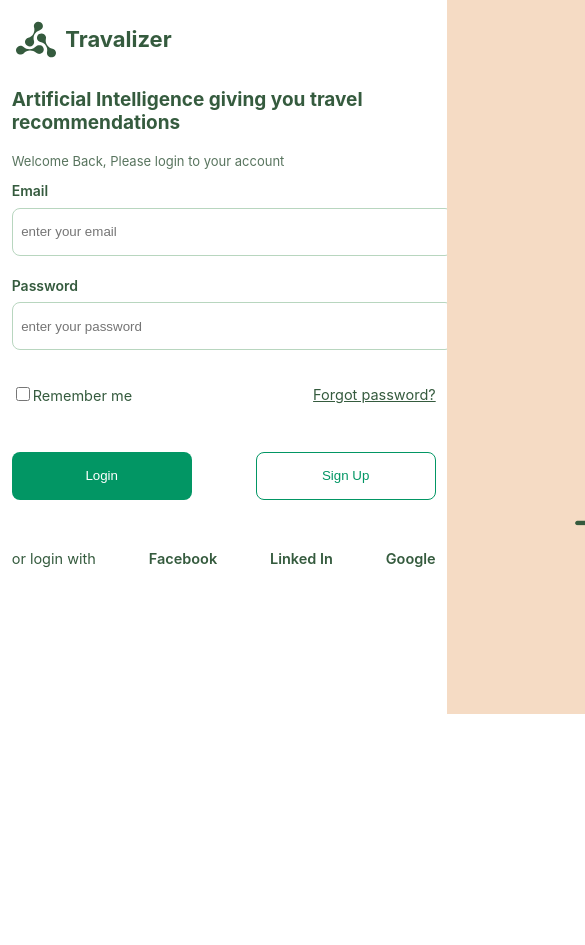
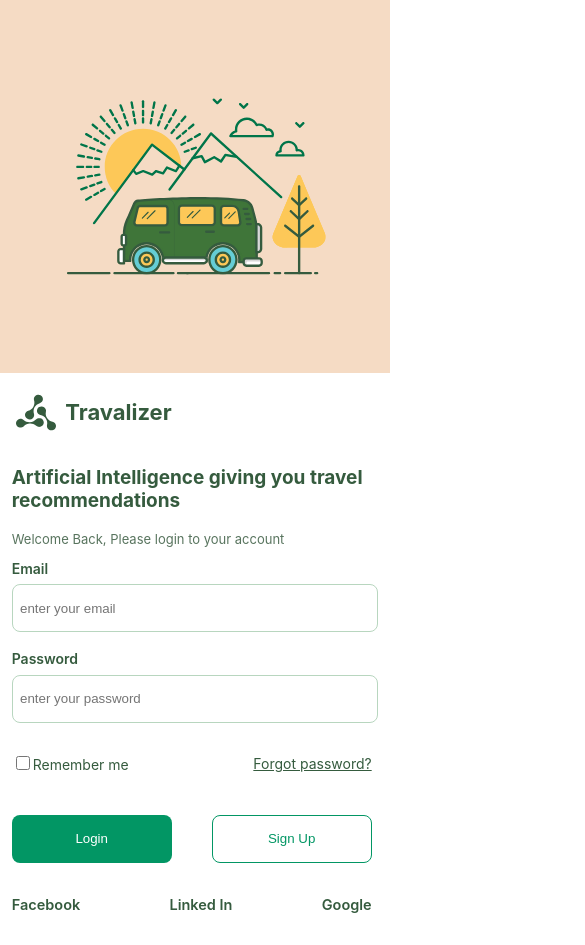
Before and after one commit to ForJessicaSake/Emotion-with-React-Login-Page, a React (Create React App) app: page / in a window 390 px wide. Shown: the top 945 px of the page, 585 px wide, since content can reach past the window. Before the commit the page ends 844 px from the top, so only its background shows below. Built offline with nearby package versions, Linux system fonts and the light colour scheme.

Commit message:
fix:media queries completed

```diff
--- a/package.json
+++ b/package.json
@@ -36,5 +36,8 @@
       "last 1 firefox version",
       "last 1 safari version"
     ]
+  },
+  "devDependencies": {
+    "@emotion/babel-plugin": "^11.10.5"
   }
 }
--- a/src/App.css
+++ b/src/App.css
@@ -5,6 +5,10 @@
   grid-template-columns: repeat(1,1fr);
   text-decoration: underline;
   list-style: none;
+  flex-direction: column-reverse;
+  position: absolute;
+  border: 1px solid black;
+  display: ;
 }
 
 .App-logo {
--- a/src/App.js
+++ b/src/App.js
@@ -1,5 +1,6 @@
 //import the styled package from emotion/styled
 import styled from "@emotion/styled";
+
 import bus from "./Asserts/Illustration.svg";
 import logo from "./Asserts/Logo.svg";
 
@@ -7,11 +8,15 @@ function App() {
   const MainContent = styled.div`
     display: flex;
     justify-content: space-between;
+    @media (max-width: 1024px) {
+      flex-direction: column-reverse;
+    }
   `;
   const Nav = styled.div`
     display: flex;
     justify-content: space-between;
     width: 160px;
+    padding:2% 0%
   `;
   const BrandName = styled.h1`
     color: #355b3e;
@@ -19,7 +24,7 @@ function App() {
     font-weight: 700;
   `;
   const Text = styled.div`
-    padding: 3% 3%;
+    padding: 0% 3%;
   `;
 
   const HeaderText = styled.h3`
@@ -27,6 +32,9 @@ function App() {
     font-size: 19px;
     font-weight: 700;
     margin-top: 5%;
+    @media (max-width: 1024px) {
+      font-size: 19px;
+    }
   `;
   const HeaderWelcomeMessage = styled.p`
     color: #58745e;
@@ -41,7 +49,7 @@ function App() {
     color: #355b3e;
     font-size: 14px;
     font-weight: 600;
-    margin-bottom:2%;
+    margin-bottom: 2%;
   `;
   const Input = styled.input`
     width: 422px;
@@ -50,64 +58,98 @@ function App() {
     border-radius: 8px;
     margin-bottom: 5%;
     padding: 0% 2%;
+    @media (max-width: 1024px) {
+      width: 350px ;
+    }
   `;
   const Options = styled.div`
-  display:flex;
-  justify-content:space-between;
+    display: flex;
+    justify-content: space-between;
     align-items: center;
     color: #355b3e;
-  font-size:14.5px;
-  `
+    font-size: 14.5px;
+    @media (max-width: 1024px) {
+      font-size: 14px;
+      width:360px
+    }
+  `;
   const CheckboxInput = styled.input`
-  background-color:#355b3e;
-  margin-top:2%;
-  width:14px;
-  height:14px
-  `
+    background-color: #355b3e;
+    margin-top: 2%;
+    width: 14px;
+    height: 14px;
+  `;
   const ForgotPassword = styled.p`
     text-decoration: underline;
-
-  `
+  `;
   const CallToAction = styled.div`
-  display:flex;
-  justify-content:space-between
-  `
+    display: flex;
+    justify-content: space-between;
+    @media (max-width: 1024px) {
+      width:360px
+    }
+  `;
 
   const Button = styled.button`
-  width:180px;
-  height:48px;
-  border-radius:8px;
-  border:0px;
-  margin-top:8%;
-  background-color:white;
-  color:#029664;
+    width: 180px;
+    height: 48px;
+    border-radius: 8px;
+    border: 0px;
+    margin-top: 8%;
+    background-color: white;
+    color: #029664;
     border: 1px solid #029664;
+    @media (max-width: 1024px) {
+      width: 160px;
+    }
+  `;
+  const ButtonLogin = styled.button`
+    width: 180px;
+    height: 48px;
+    border-radius: 8px;
+    border: 0px;
+    margin-top: 8%;
+    background-color: #029664;
+    color: white;
+    @media (max-width: 1024px) {
+      width: 160px;
+    }
+  `;
+  const UnorderedList = styled.ul`
+    display: flex;
+    justify-content: space-between;
+    align-items: center;
+    padding: 5% 0%;
+    font-size: 14.5px;
+    color: #355b3e;
+    @media (max-width: 1024px) {
+      width: 360px;
+    }
+  `;
+  const List = styled.li`
+    list-style: none;
+    font-weight: 600;
+  `;
+
+  const Listparagraph = styled.p`
+  @media (max-width: 1024px) {
+    display: none;
+  }
   `
-  const ButtonLogin = styled.button`
-  width:180px;
-  height:48px;
-  border-radius:8px;
-  border:0px;
-  margin-top:8%;
-  background-color:#029664;
-  color:white;
-  `
-const UnorderedList = styled.ul`
-display:flex;
-justify-content:space-between;
-align-items:center;
-padding:5% 0%;
-font-size:14.5px;
-color: #355b3e;
-`
-const List = styled.li`
-list-style:none;
-font-weight:600;
+  const Image = styled.img`
+  width:100%;
+  height:100%;
+  @media (max-width:1024px) {
+    width:100%;
+    height:10%;
+  }
   `
 
   return (
+
     <MainContent>
       <Text>
+
         <Nav>
           <img src={logo} alt="Logo" />
           <BrandName>Travalizer</BrandName>
@@ -123,14 +165,12 @@ font-weight:600;
         </header>
         <Form>
           <Label>Email</Label>
-          <Input required type="email" placeholder="enter your email" />
+          <Input required type="email" placeholder="enter your email"/>
           <Label>Password</Label>
           <Input required type="password" placeholder="enter your password" />
           <Options>
             <label>
-          <CheckboxInput
-            type='checkbox'
-            />
+              <CheckboxInput type="checkbox" />
               Remember me
             </label>
             <ForgotPassword>Forgot password?</ForgotPassword>
@@ -143,7 +183,7 @@ font-weight:600;
 
         <footer>
           <UnorderedList>
-           <p>or login with </p>
+            <Listparagraph>or login with </Listparagraph>
             <List>Facebook</List>
             <List>Linked In</List>
             <List>Google</List>
@@ -152,7 +192,7 @@ font-weight:600;
       </Text>
 
       <section className="image">
-        <img src={bus} alt="a bus" />
+        <Image src={bus} alt="a bus"/>
       </section>
     </MainContent>
   );
```
Also changed, not shown: 1 other file (tests, documents, lock files or other folders). Lines whose indentation alone changed are shown as unchanged.
